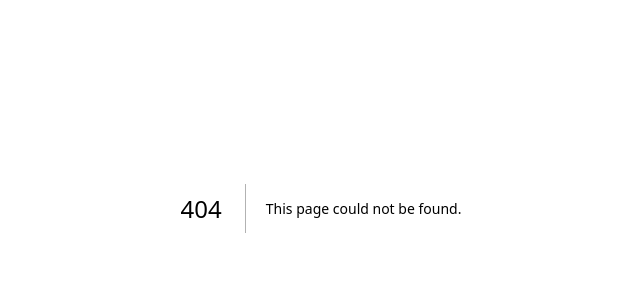
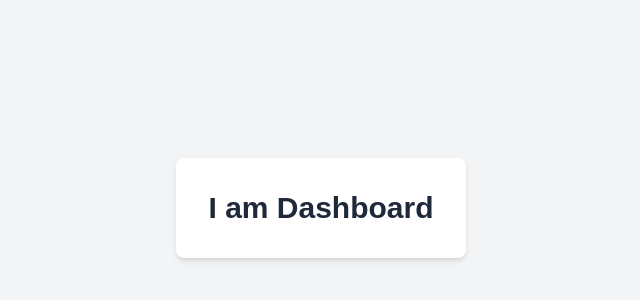
Before and after one commit to kerponish/notesathi, a Next.js app: page /dashboard in a window 1280 px wide. Before the commit this address had no page. Shown: the part 192-492 px from the top of the page, without its empty margins (319-959 px from the left). Built offline with nearby package versions, Linux system fonts and the light colour scheme.

Commit message:
add dashboard page component with basic layout

```diff
--- /dev/null
+++ b/app/dashboard/page.tsx
@@ -0,0 +1,9 @@
+export default function DashboardPage() {
+  return (
+    <div className="flex min-h-screen items-center justify-center bg-gray-100">
+      <div className="rounded-lg bg-white p-8 shadow-md">
+        <h1 className="text-3xl font-bold text-gray-800">I am Dashboard</h1>
+      </div>
+    </div>
+  );
+}
```
